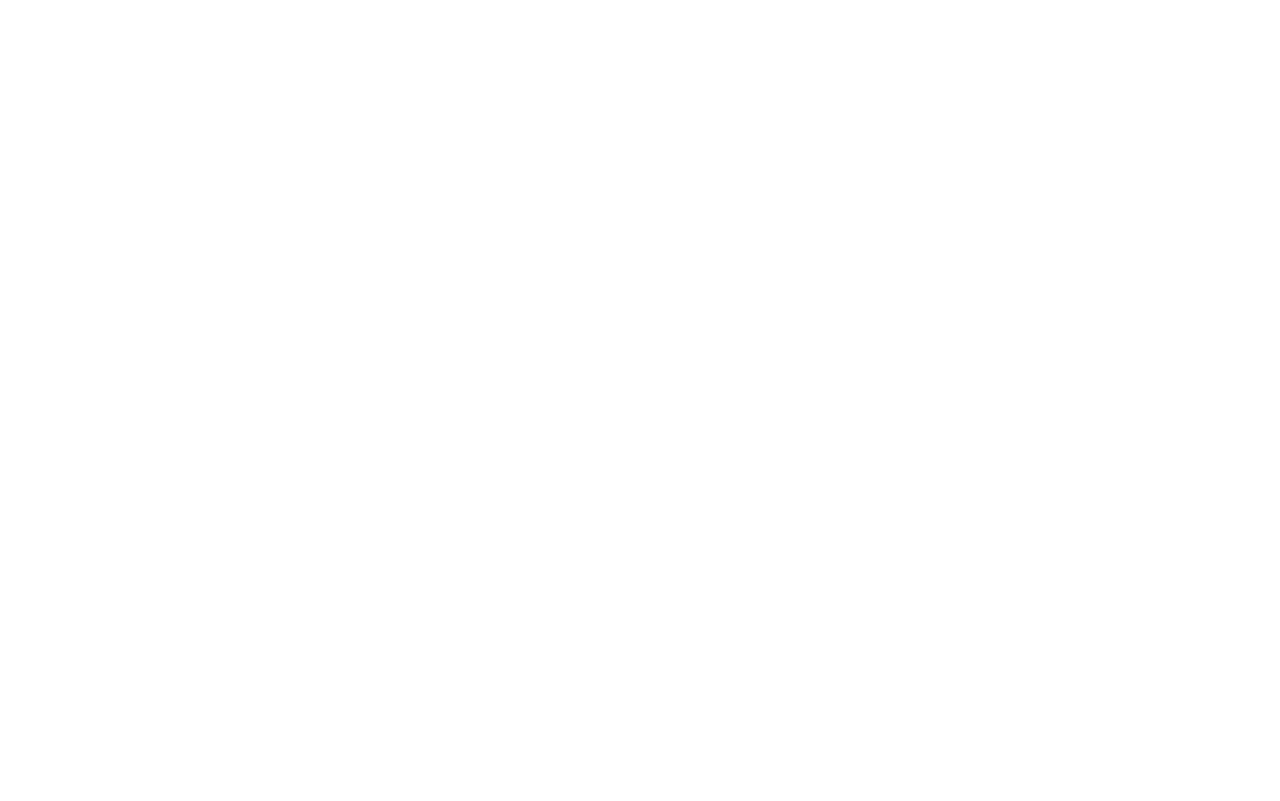
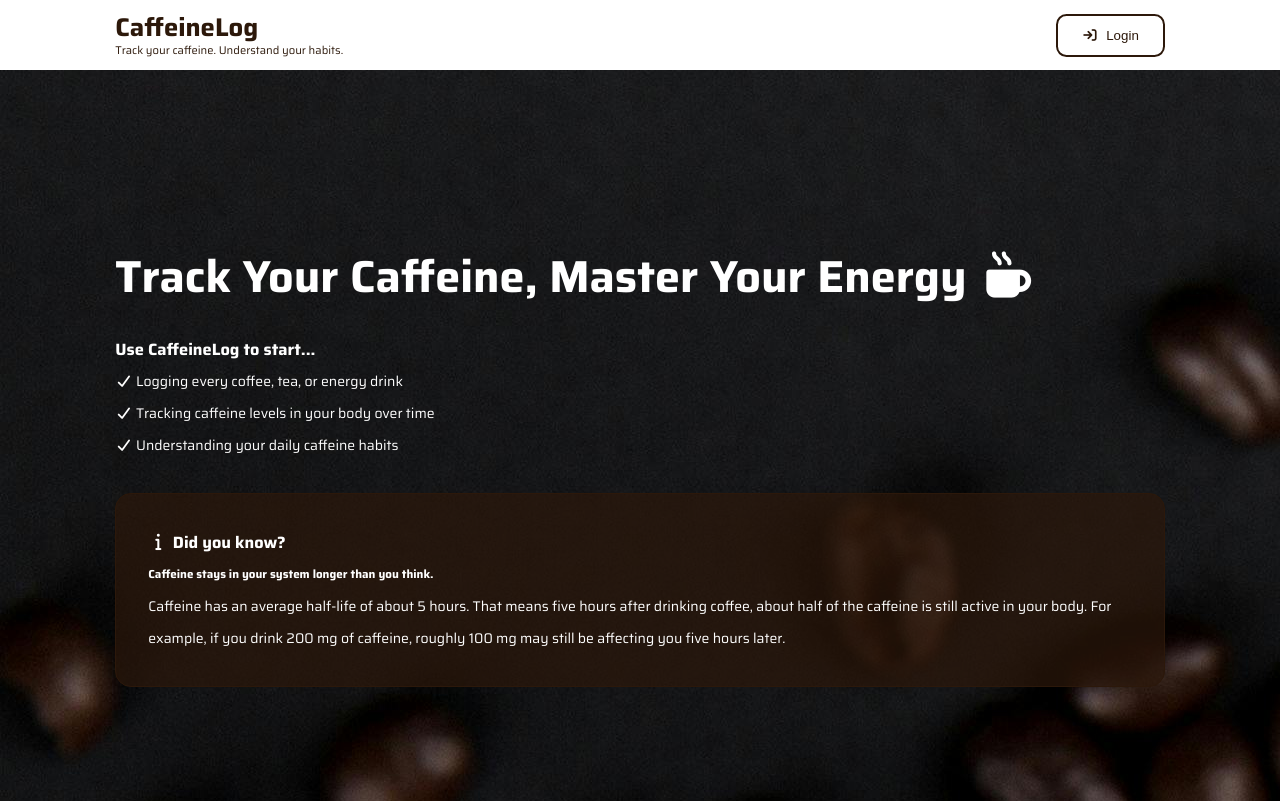
Before and after one commit to MedBouali/caffeine-tracker-react, a React (Vite) app: page / in a window 1280 px wide. Shown: the top 801 px of the page. Built offline with nearby package versions, Linux system fonts and the light colour scheme.

Commit message:
feat: add main layout and hero section

```diff
--- a/index.html
+++ b/index.html
@@ -4,7 +4,8 @@
     <meta charset="UTF-8" />
     <link rel="icon" type="image/svg+xml" href="/vite.svg" />
     <meta name="viewport" content="width=device-width, initial-scale=1.0" />
-    <title>caffeine-tracker-react</title>
+    <title>CaffeineLog</title>
+    <link rel="stylesheet" href="https://cdnjs.cloudflare.com/ajax/libs/font-awesome/7.0.1/css/all.min.css" integrity="sha512-2SwdPD6INVrV/lHTZbO2nodKhrnDdJK9/kg2XD1r9uGqPo1cUbujc+IYdlYdEErWNu69gVcYgdxlmVmzTWnetw==" crossorigin="anonymous" referrerpolicy="no-referrer" />
   </head>
   <body>
     <div id="root"></div>
--- a/src/components/Hero.jsx
+++ b/src/components/Hero.jsx
@@ -1,5 +1,29 @@
 export default function Hero() {
     return (
-        <></>
+        <section className="hero">
+            <h1>Track Your Caffeine, Master Your Energy <i class="fa-solid fa-mug-hot"></i></h1>
+
+            <div className="benefits-list">
+                <h3>
+                    Use <strong>CaffeineLog</strong> to start...
+                </h3>
+                <p><i className="fa-solid fa-check"></i> Logging every coffee, tea, or energy drink</p>
+                <p><i className="fa-solid fa-check"></i> Tracking caffeine levels in your body over time</p>
+                <p><i className="fa-solid fa-check"></i> Understanding your daily caffeine habits</p>
+            </div>
+
+            <div className="info-section">
+                <h3>
+                    <i className="fa-solid fa-info"></i> Did you know?
+                </h3>
+                <h5>Caffeine stays in your system longer than you think.</h5>
+                <p>
+                Caffeine has an average half-life of about 5 hours. That means
+                five hours after drinking coffee, about half of the caffeine is
+                still active in your body. For example, if you drink 200 mg of
+                caffeine, roughly 100 mg may still be affecting you five hours later.
+                </p>
+            </div>
+        </section>
     )
 }
--- a/src/components/Layout.jsx
+++ b/src/components/Layout.jsx
@@ -1,7 +1,18 @@
 export default function Layout(props) {
     const { children } = props
-    const header = <header></header>
-    const footer = <footer></footer>
+    const header = <header className="header">
+        <div>
+            <h1>CaffeineLog</h1>
+            <p>Track your caffeine. Understand your habits.</p>
+        </div>
+        <button className="btn btn-primary">
+            <i className="fa-solid fa-arrow-right-to-bracket"></i>
+            Login
+        </button>
+    </header>
+    const footer = <footer className="footer">
+        <p><strong>CaffeineLog</strong> was made by <a href="https://github.com/MedBouali" target="_blank" rel="noopener noreferrer">Mohammed Bouali</a>.</p>
+    </footer>
 
     return (
         <>
--- a/src/index.css
+++ b/src/index.css
@@ -0,0 +1,166 @@
+@import url('https://fonts.googleapis.com/css2?family=Saira:ital,wght@0,100..900;1,100..900&family=Ubuntu:ital,wght@0,300;0,400;0,500;0,700;1,300;1,400;1,500;1,700&display=swap');
+
+:root {
+    --background-primary: #ffffff;
+    --background-secondary: rgba(44, 24, 10, 1);
+    --background-secondary-transparent: rgba(44, 24, 10, 0.7);
+    --background-tertiary: #0b0b0b;
+    --background-accent: '';
+    --background-compliment: '';
+    --background-muted: #f2f2f2;
+    --background-gradient: linear-gradient(135deg, #abf974 0, #d0dbe7 100%);
+
+    --color-primary: #0f201f;
+    --color-secondary: rgba(44, 24, 10, 1);;
+    --color-tertiary: '';
+    --color-accent: '';
+    --color-compliment: '';
+    --color-gradient: '';
+    --color-muted: #f2f2f2;
+    --color-link: #000000;
+    --color-link-transparent: rgba(152, 171, 192, 0.1);
+
+    --color-success: #4ea861;
+    --color-warning: #d45c5c;
+    --color-error: '';
+    --color-highlight: #fef9c3;
+    --color-white: #ffffff;
+
+    --gradient-start: #161a35;
+    --gradient-end: #444e92;
+
+    --border-pricardmary: #e2e1e1;
+    --border-secondary: rgba(44, 24, 10, 1);
+    --border-highlight: '';
+    --border-tertiary: rgba(0, 0, 0, 0.2);
+
+    --shadow-dark: '';
+    --shadow-light: '';
+    --shadow-text: '';
+
+    --padding-small: 1rem;
+    --padding-large: 2rem;
+
+    --border-radius-small: 0.65rem;
+    --border-radius-large: 1rem;
+    --highlight-border-radius: 0.5rem;
+
+    --text-selection: '';
+}
+
+
+* {
+  box-sizing: border-box;
+  margin: 0;
+  padding: 0;
+}
+
+body {
+    background: var(--background-primary) no-repeat fixed;
+    color: var(--color-primary);
+    font-size: 0.875rem;
+    line-height: 1.6rem;
+    font-family: "Saira", sans-serif;
+    line-height: 2rem;
+}
+
+h1 {
+  width: fit-content;
+  font-size: 2.8rem;
+  font-weight: 700;
+  line-height: 3rem;
+}
+
+.header {
+  display: flex;
+  justify-content: space-between;
+  align-items: center;
+  gap: 2rem;
+  padding: 0.8rem 9vw !important;
+  background-color: var(--background-primary);
+  box-shadow: 0 2px 6px rgba(0,0,0,0.1);
+  z-index: 1000;
+}
+
+.header h1 {
+  font-size: 1.6rem;
+  font-weight: 700;
+  line-height: 1.8rem;
+  color: var(--color-secondary);
+}
+
+.header p {
+  font-size: 0.7rem;
+  color: var(--color-secondary);
+  line-height: 1rem;
+}
+
+.footer {
+  display: flex;
+  justify-content: center;
+  align-items: center;
+  padding: 3rem 9vw !important;
+  background-color: var(--background-tertiary);
+  color: var(--color-white);
+}
+
+.footer a {
+  color: var(--color-white);
+  text-decoration: none;
+  transition: all 0.3s ease;
+}
+
+.hero {
+  display: flex;
+  flex-direction: column;
+  justify-content: center;
+  gap: 2rem;
+  background-image: url('assets/hero-bg.jpg');
+  backdrop-filter: blur(20px);
+  -webkit-backdrop-filter: blur(20px);
+  padding: 4rem 9vw !important;
+  margin: 0;
+  color: #ffffff;
+  width: 100% !important;
+  height: 100vh;
+}
+
+.info-section {
+  border: 1px solid var(--border-secondary) !important;
+  border-radius: var(--border-radius-large);
+  padding: 2rem;
+  background-color: var(--background-secondary-transparent);
+}
+
+.card {
+  background: var(--background-primary);
+  backdrop-filter: blur(20px);
+  -webkit-backdrop-filter: blur(20px);
+  border-radius: var(--border-radius-large);
+  box-shadow: 0 0 20px 0px rgba(0, 0, 0, 0.3);
+  padding: 2rem;
+  color: var(--color-primary);
+}
+
+.btn {
+  display: inline-flex;
+  align-items: center;
+  justify-content: center;
+  gap: 0.5rem;
+  border-radius: var(--border-radius-small);
+  font-weight: 500;
+  cursor: pointer;
+  transition: all 0.3s ease;
+}
+
+.btn-primary {
+  background-color: var(--background-primary);
+  border: 2px solid var(--border-secondary);
+  padding: 0.75rem 1.5rem;
+  color: var(--color-secondary);
+}
+
+.btn-primary:hover {
+  background-color: var(--background-secondary);
+  color: var(--color-white) !important;
+}
```
Also changed, not shown: src/assets/hero-bg.jpg (added).
